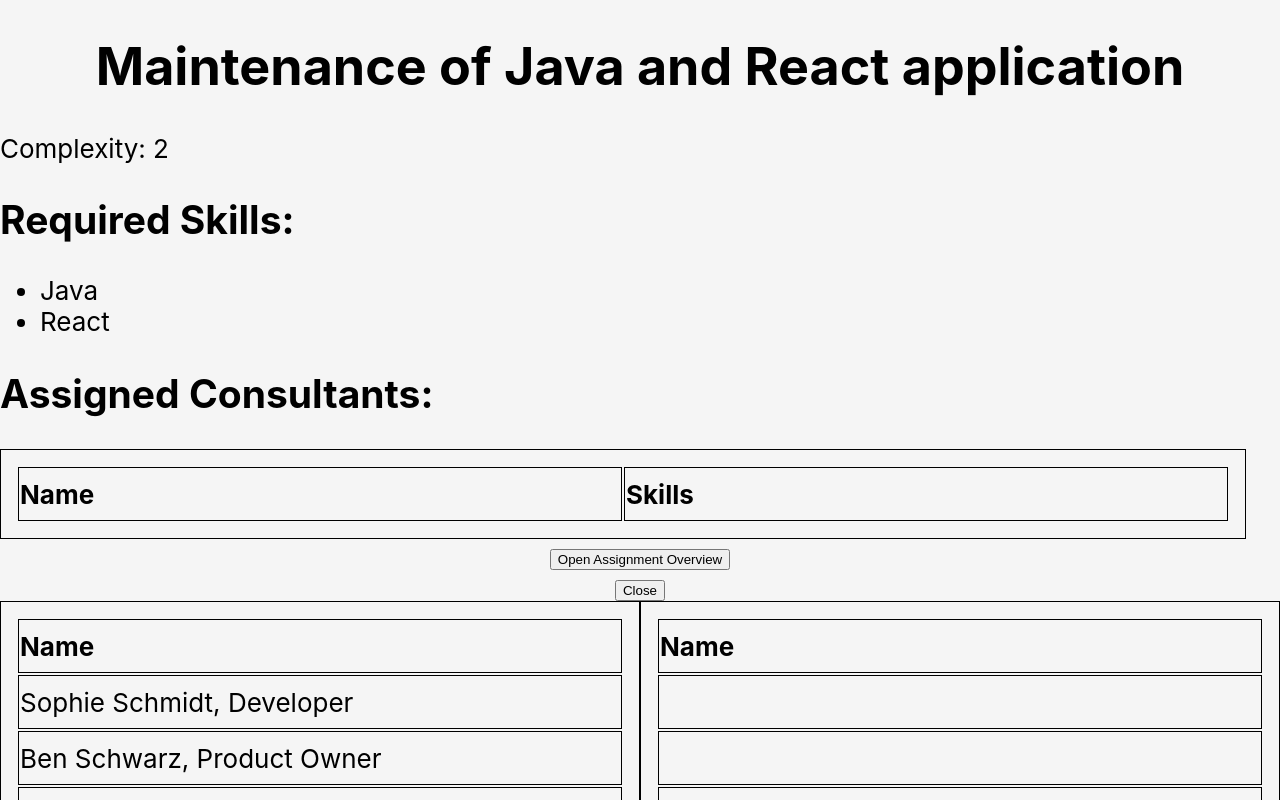
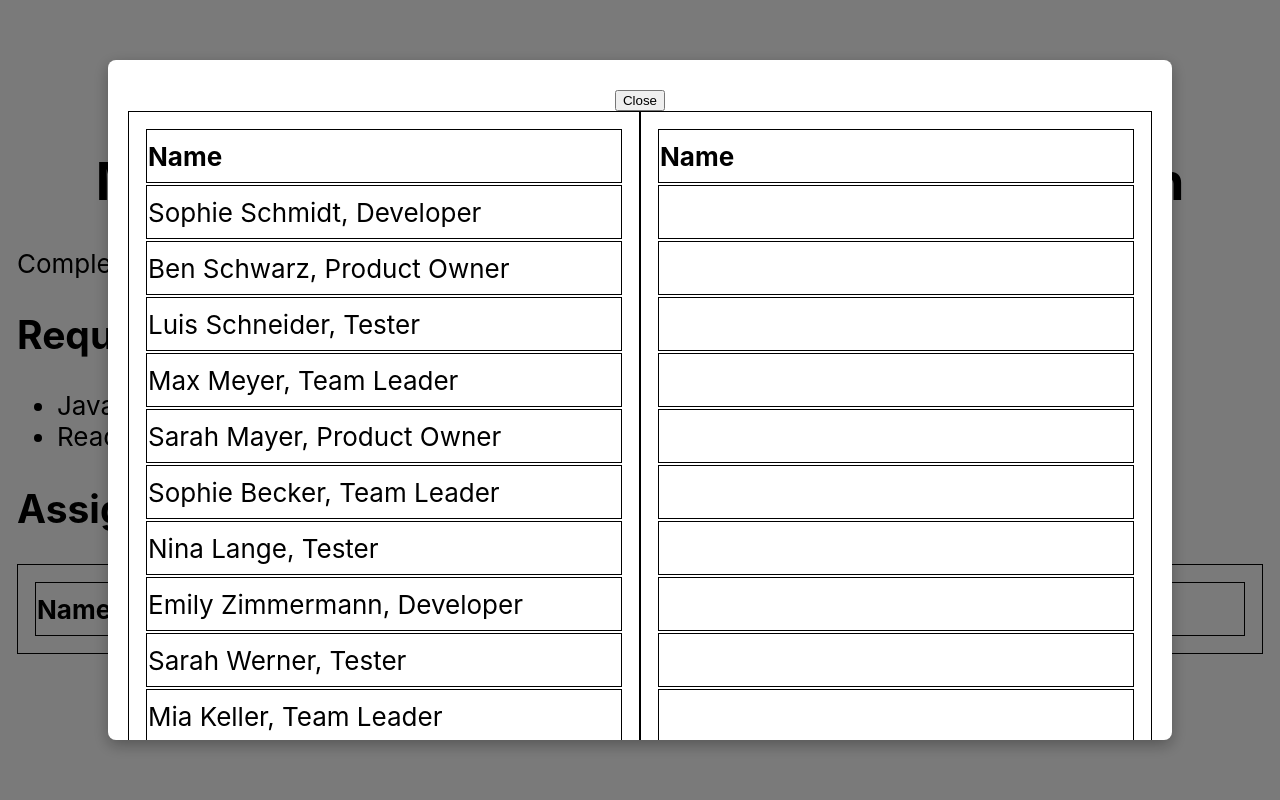
Before and after one commit to Hamiller78/react-training, a React (Create React App) app: page / in a window 1280 px wide. Both pictures are taken after a click on the button "Open Assignment Overview". Shown: the top 800 px of the page. Built offline with nearby package versions, Linux system fonts and the light colour scheme.

Commit message:
Make dialog more modal

```diff
--- a/src/App.css
+++ b/src/App.css
@@ -39,3 +39,26 @@ th, td {
   height: 50px;
   overflow: hidden;
 }
+
+.modal {
+  position: fixed;
+  top: 0;
+  left: 0;
+  width: 100%;
+  height: 100%;
+  background-color: rgba(0, 0, 0, 0.5);
+  display: flex;
+  justify-content: center;
+  align-items: center;
+  z-index: 1000;
+}
+
+.modal-content {
+  background-color: white;
+  padding: 20px;
+  max-width: 80%;
+  max-height: 80%;
+  overflow: auto;
+  box-shadow: 0 5px 15px rgba(0, 0, 0, 0.3); /* add a box-shadow */
+  border-radius: 8px; /* round the corners */
+}
--- a/src/components/ProjectView/ProjectOverview.tsx
+++ b/src/components/ProjectView/ProjectOverview.tsx
@@ -5,6 +5,7 @@ import Skill from "../../entities/Skill";
 import AssignmentView from "../AssignmentView/AssignmentView";
 import ConsultantContext from "../../contexts/ConsultantContext";
 import Consultant from "../../entities/Consultant";
+import "../../App.css";
 
 interface ProjectProps {
   projectId: number;
@@ -109,6 +110,7 @@ const ProjectOverview: React.FC<ProjectProps> = ({ projectId }) => {
       </button>
       {showAssignmentView && (
         <div className="modal">
+          <div className="modal-content">
             <button onClick={() => setShowAssignmentView(false)}>Close</button>
             <AssignmentView
               allEntities={consultants}
@@ -117,6 +119,7 @@ const ProjectOverview: React.FC<ProjectProps> = ({ projectId }) => {
               onUnselectEntity={handleUnselectConsultant}
             />
           </div>
+        </div>
       )}
     </div>
   );
```
Lines whose indentation alone changed are shown as unchanged.
